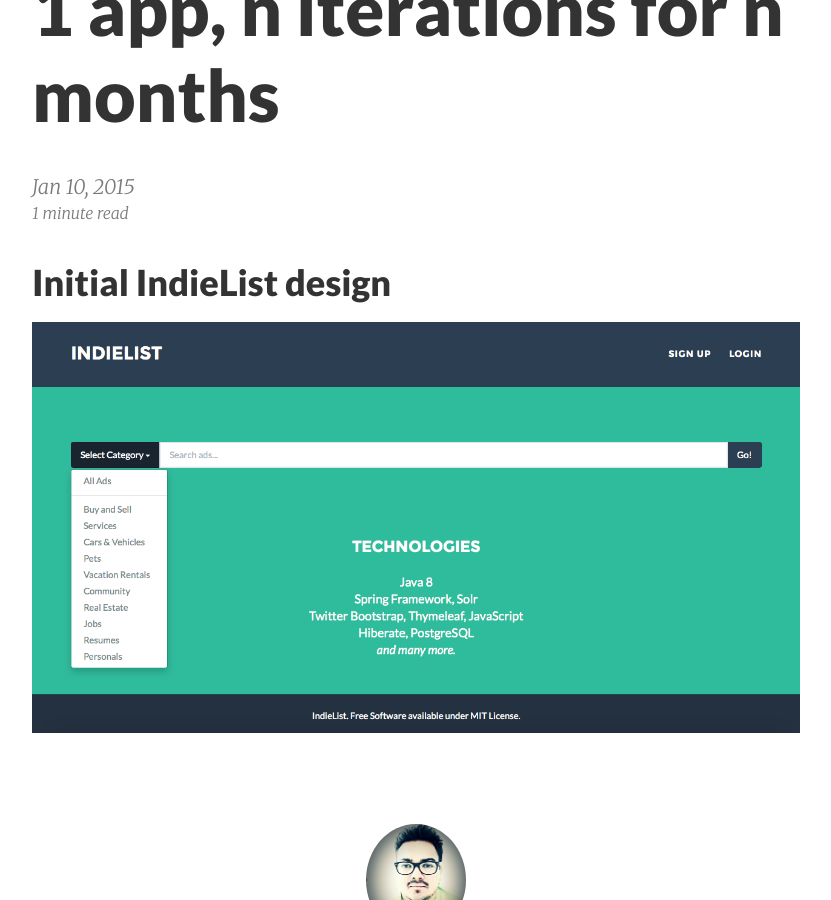
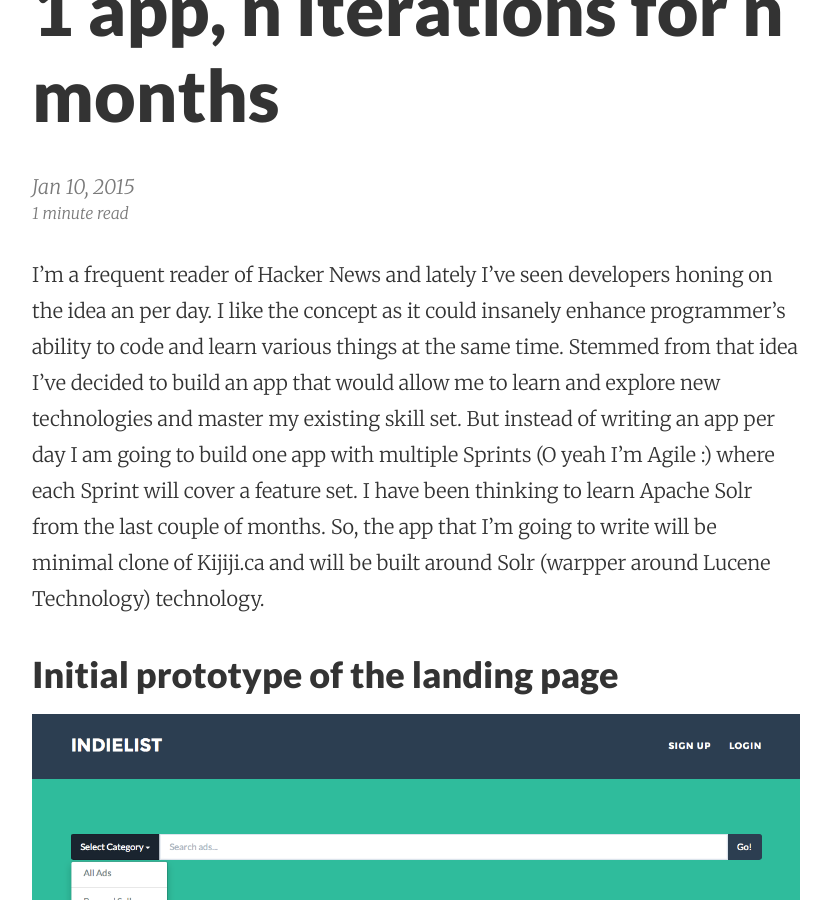
Before and after one commit to cointify/cointify.github.io, a Jekyll site: the page built from _posts/2015-01-10-one-app.md, in a window 1280 px wide and 900 px high, scrolled down 229 px. Shown: the whole window, without its empty margins (224-1055 px from the left). Built offline with Jekyll 4.4.1, drawn with Linux system fonts in a browser that asks for light colours; Markdown is read by kramdown in place of the engine named in the settings.

Commit message:
New post on 1 app

```diff
--- a/_posts/2015-01-10-one-app.md
+++ b/_posts/2015-01-10-one-app.md
@@ -6,5 +6,12 @@ summary:    Writing a single web based application with n iterations for n month
 categories: programming
 ---
 
-### Initial IndieList design
+I'm a frequent reader of Hacker News and lately I've seen developers honing on the idea an per day. I like the concept as it could
+insanely enhance programmer's ability to code and learn various things at the same time. Stemmed from that idea I've decided to
+build an app that would allow me to learn and explore new technologies and master my existing skill set. But instead of writing
+an app per day I am going to build one app with multiple Sprints (O yeah I'm Agile :) where each Sprint will cover a feature set.
+I have been thinking to learn Apache Solr from the last couple of months. So, the app that I'm going to write will be minimal clone
+of Kijiji.ca and will be built around Solr (warpper around Lucene Technology) technology.
+
+### Initial prototype of the landing page
 ![Initial IndieList Design]({{ site.url }}/images/indielist-1.png)
```
